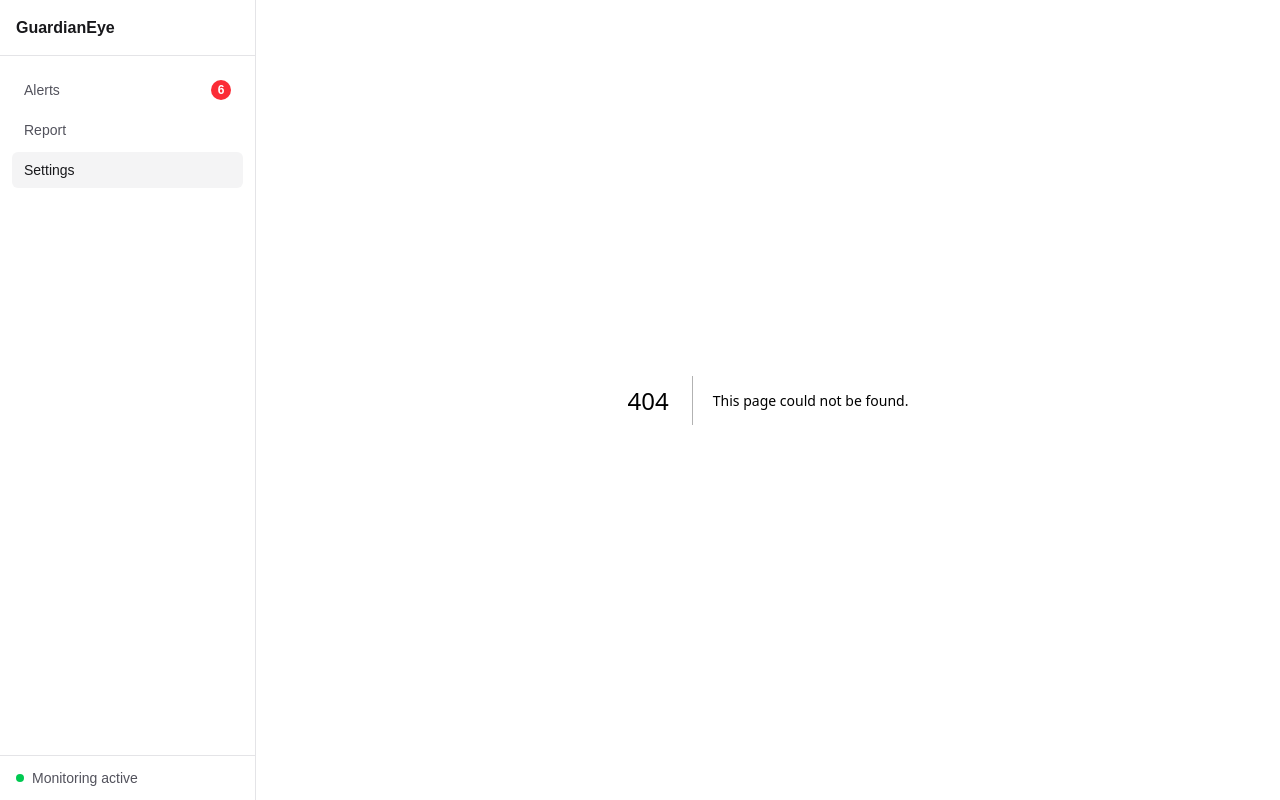
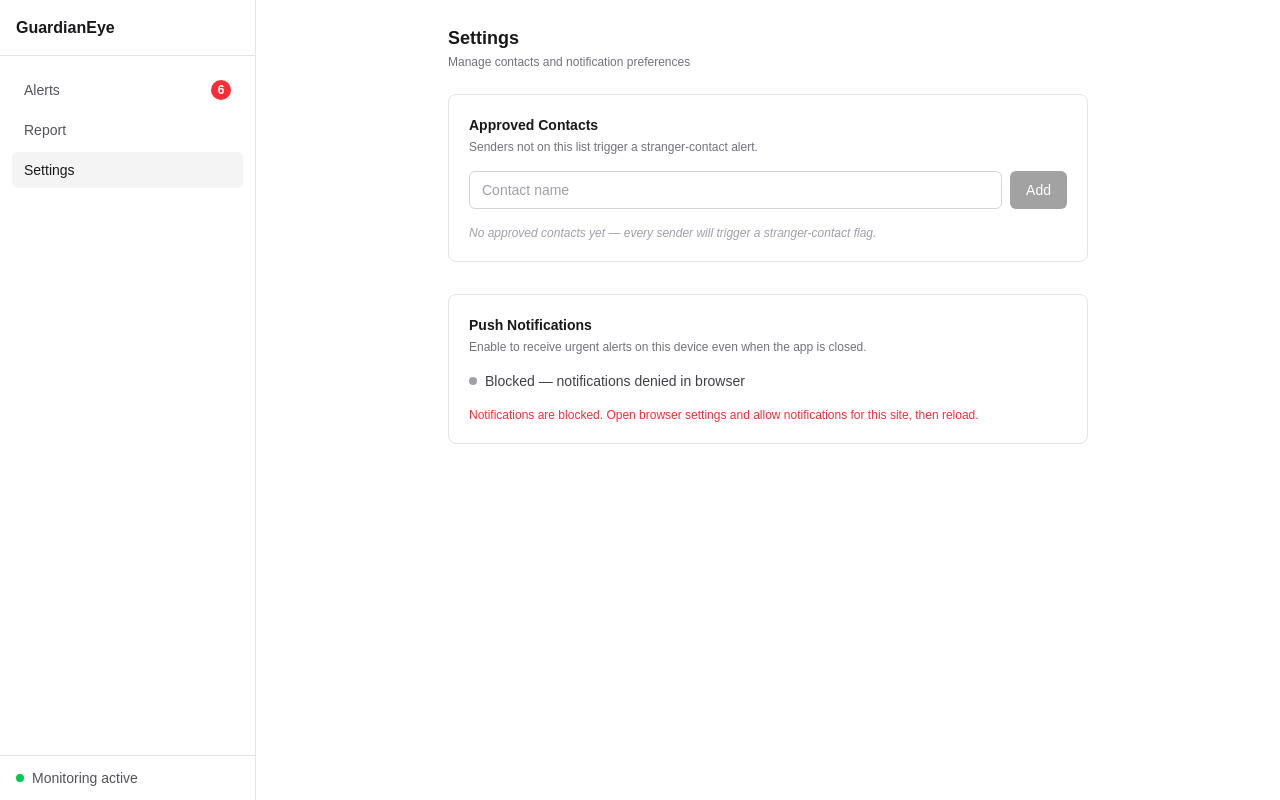
Before and after one commit to DinaShantina/guardianeye, a Next.js app: page /settings in a window 1280 px wide. Before the commit this address had no page. Built offline with nearby package versions, Linux system fonts and the light colour scheme.

Commit message:
Complete step 8: Settings — approved contacts + push config

```diff
--- /dev/null
+++ b/app/settings/page.tsx
@@ -0,0 +1,27 @@
+import ApprovedContacts from '@/components/settings/ApprovedContacts'
+import PushConfig from '@/components/settings/PushConfig'
+
+export default function SettingsPage() {
+  return (
+    <div className="max-w-2xl mx-auto px-4 py-6">
+      <div className="mb-6">
+        <h1 className="text-lg font-semibold text-zinc-900 dark:text-zinc-100">
+          Settings
+        </h1>
+        <p className="text-xs text-zinc-500 dark:text-zinc-400 mt-0.5">
+          Manage contacts and notification preferences
+        </p>
+      </div>
+
+      <div className="space-y-8">
+        <div className="rounded-lg border border-zinc-200 bg-white p-5 dark:border-zinc-800 dark:bg-zinc-900">
+          <ApprovedContacts />
+        </div>
+
+        <div className="rounded-lg border border-zinc-200 bg-white p-5 dark:border-zinc-800 dark:bg-zinc-900">
+          <PushConfig />
+        </div>
+      </div>
+    </div>
+  )
+}
--- /dev/null
+++ b/components/settings/ApprovedContacts.tsx
@@ -0,0 +1,100 @@
+'use client'
+
+import { useState, useEffect } from 'react'
+
+const STORAGE_KEY = 'guardianeyeContacts'
+
+function loadContacts(): string[] {
+  try {
+    const raw = localStorage.getItem(STORAGE_KEY)
+    return raw ? JSON.parse(raw) : []
+  } catch {
+    return []
+  }
+}
+
+function saveContacts(contacts: string[]) {
+  localStorage.setItem(STORAGE_KEY, JSON.stringify(contacts))
+}
+
+export default function ApprovedContacts() {
+  const [contacts, setContacts] = useState<string[]>([])
+  const [input, setInput] = useState('')
+  const [hydrated, setHydrated] = useState(false)
+
+  useEffect(() => {
+    setContacts(loadContacts())
+    setHydrated(true)
+  }, [])
+
+  function addContact() {
+    const name = input.trim()
+    if (!name || contacts.includes(name)) return
+    const updated = [...contacts, name]
+    setContacts(updated)
+    saveContacts(updated)
+    setInput('')
+  }
+
+  function removeContact(name: string) {
+    const updated = contacts.filter((c) => c !== name)
+    setContacts(updated)
+    saveContacts(updated)
+  }
+
+  if (!hydrated) return null
+
+  return (
+    <section>
+      <h2 className="text-sm font-semibold text-zinc-900 dark:text-zinc-100 mb-1">
+        Approved Contacts
+      </h2>
+      <p className="text-xs text-zinc-500 dark:text-zinc-400 mb-4">
+        Senders not on this list trigger a stranger-contact alert.
+      </p>
+
+      {/* Add contact */}
+      <div className="flex gap-2 mb-4">
+        <input
+          type="text"
+          value={input}
+          onChange={(e) => setInput(e.target.value)}
+          onKeyDown={(e) => e.key === 'Enter' && addContact()}
+          placeholder="Contact name"
+          className="flex-1 rounded-md border border-zinc-300 bg-white px-3 py-2 text-sm text-zinc-900 placeholder-zinc-400 focus:outline-none focus:ring-2 focus:ring-zinc-400 dark:border-zinc-700 dark:bg-zinc-900 dark:text-zinc-100 dark:placeholder-zinc-500"
+        />
+        <button
+          onClick={addContact}
+          disabled={!input.trim()}
+          className="rounded-md bg-zinc-900 px-4 py-2 text-sm font-medium text-white hover:bg-zinc-700 disabled:opacity-40 dark:bg-zinc-100 dark:text-zinc-900 dark:hover:bg-zinc-300"
+        >
+          Add
+        </button>
+      </div>
+
+      {/* Contact list */}
+      {contacts.length === 0 ? (
+        <p className="text-xs text-zinc-400 dark:text-zinc-500 italic">
+          No approved contacts yet — every sender will trigger a stranger-contact flag.
+        </p>
+      ) : (
+        <ul className="space-y-2">
+          {contacts.map((name) => (
+            <li
+              key={name}
+              className="flex items-center justify-between rounded-md border border-zinc-200 bg-zinc-50 px-3 py-2 dark:border-zinc-700 dark:bg-zinc-800/50"
+            >
+              <span className="text-sm text-zinc-800 dark:text-zinc-200">{name}</span>
+              <button
+                onClick={() => removeContact(name)}
+                className="text-xs text-red-500 hover:text-red-700 dark:text-red-400 dark:hover:text-red-300"
+              >
+                Remove
+              </button>
+            </li>
+          ))}
+        </ul>
+      )}
+    </section>
+  )
+}
--- /dev/null
+++ b/components/settings/PushConfig.tsx
@@ -0,0 +1,142 @@
+'use client'
+
+import { useState, useEffect } from 'react'
+
+const STORAGE_KEY = 'guardianeyePushSub'
+
+type SubscriptionStatus = 'checking' | 'not_subscribed' | 'active' | 'denied'
+
+export default function PushConfig() {
+  const [status, setStatus] = useState<SubscriptionStatus>('checking')
+  const [testResult, setTestResult] = useState<string | null>(null)
+
+  useEffect(() => {
+    // Check if we already have a subscription stored
+    const stored = localStorage.getItem(STORAGE_KEY)
+    if (stored) {
+      setStatus('active')
+    } else if (Notification.permission === 'denied') {
+      setStatus('denied')
+    } else {
+      setStatus('not_subscribed')
+    }
+  }, [])
+
+  async function enableNotifications() {
+    const vapidPublicKey = process.env.NEXT_PUBLIC_VAPID_PUBLIC_KEY
+    if (!vapidPublicKey) {
+      alert('NEXT_PUBLIC_VAPID_PUBLIC_KEY is not set.')
+      return
+    }
+
+    const permission = await Notification.requestPermission()
+    if (permission !== 'granted') {
+      setStatus('denied')
+      return
+    }
+
+    try {
+      const reg = await navigator.serviceWorker.ready
+      const subscription = await reg.pushManager.subscribe({
+        userVisibleOnly: true,
+        applicationServerKey: urlBase64ToUint8Array(vapidPublicKey),
+      })
+
+      localStorage.setItem(STORAGE_KEY, JSON.stringify(subscription))
+
+      // TODO: wire to real endpoint in step 10
+      // await fetch('/api/push/subscribe', {
+      //   method: 'POST',
+      //   headers: { 'Content-Type': 'application/json' },
+      //   body: JSON.stringify(subscription),
+      // })
+
+      setStatus('active')
+    } catch (err) {
+      console.error('Push subscribe failed:', err)
+      setStatus('not_subscribed')
+    }
+  }
+
+  async function sendTestNotification() {
+    setTestResult(null)
+    // TODO: wire to real endpoint in step 10
+    // await fetch('/api/push/send', {
+    //   method: 'POST',
+    //   headers: { 'Content-Type': 'application/json' },
+    //   body: JSON.stringify({ title: 'Test notification', body: 'GuardianEye is working.' }),
+    // })
+    setTestResult('Test notification sent (API not wired yet — coming in step 10).')
+    setTimeout(() => setTestResult(null), 4000)
+  }
+
+  return (
+    <section>
+      <h2 className="text-sm font-semibold text-zinc-900 dark:text-zinc-100 mb-1">
+        Push Notifications
+      </h2>
+      <p className="text-xs text-zinc-500 dark:text-zinc-400 mb-4">
+        Enable to receive urgent alerts on this device even when the app is closed.
+      </p>
+
+      {/* Status badge */}
+      <div className="flex items-center gap-2 mb-4">
+        <span
+          className={[
+            'h-2 w-2 rounded-full',
+            status === 'active' ? 'bg-green-500' : 'bg-zinc-400',
+          ].join(' ')}
+        />
+        <span className="text-sm text-zinc-700 dark:text-zinc-300">
+          {status === 'checking' && 'Checking…'}
+          {status === 'not_subscribed' && 'Not subscribed'}
+          {status === 'active' && 'Active — notifications enabled'}
+          {status === 'denied' && 'Blocked — notifications denied in browser'}
+        </span>
+      </div>
+
+      {/* Actions */}
+      <div className="flex flex-wrap gap-2">
+        {status !== 'active' && status !== 'denied' && (
+          <button
+            onClick={enableNotifications}
+            className="rounded-md bg-zinc-900 px-4 py-2 text-sm font-medium text-white hover:bg-zinc-700 dark:bg-zinc-100 dark:text-zinc-900 dark:hover:bg-zinc-300"
+          >
+            Enable notifications
+          </button>
+        )}
+
+        {status === 'active' && (
+          <button
+            onClick={sendTestNotification}
+            className="rounded-md border border-zinc-300 px-4 py-2 text-sm font-medium text-zinc-700 hover:bg-zinc-50 dark:border-zinc-700 dark:text-zinc-300 dark:hover:bg-zinc-800"
+          >
+            Send test notification
+          </button>
+        )}
+
+        {status === 'denied' && (
+          <p className="text-xs text-red-500">
+            Notifications are blocked. Open browser settings and allow notifications for this site, then reload.
+          </p>
+        )}
+      </div>
+
+      {testResult && (
+        <p className="mt-3 text-xs text-zinc-500 dark:text-zinc-400">{testResult}</p>
+      )}
+    </section>
+  )
+}
+
+// Converts base64url VAPID public key to Uint8Array for pushManager.subscribe
+function urlBase64ToUint8Array(base64String: string): Uint8Array<ArrayBuffer> {
+  const padding = '='.repeat((4 - (base64String.length % 4)) % 4)
+  const base64 = (base64String + padding).replace(/-/g, '+').replace(/_/g, '/')
+  const rawData = atob(base64)
+  const output = new Uint8Array(rawData.length)
+  for (let i = 0; i < rawData.length; i++) {
+    output[i] = rawData.charCodeAt(i)
+  }
+  return output
+}
```
